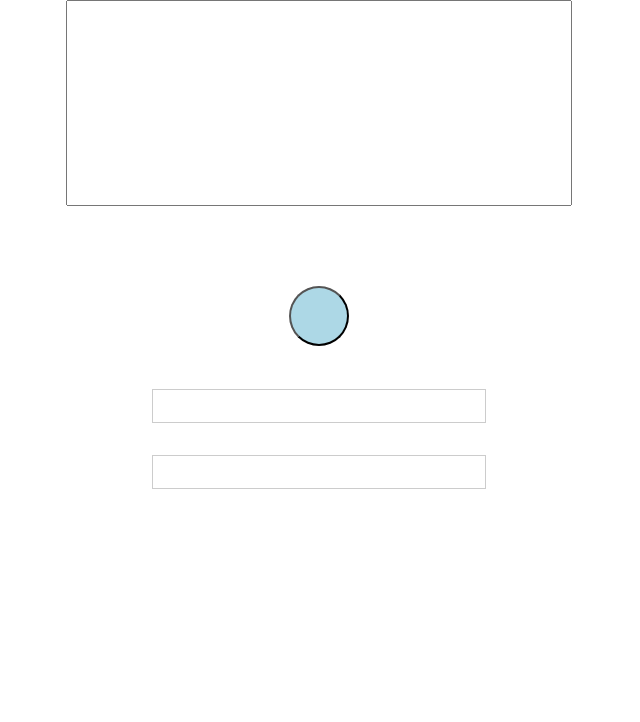
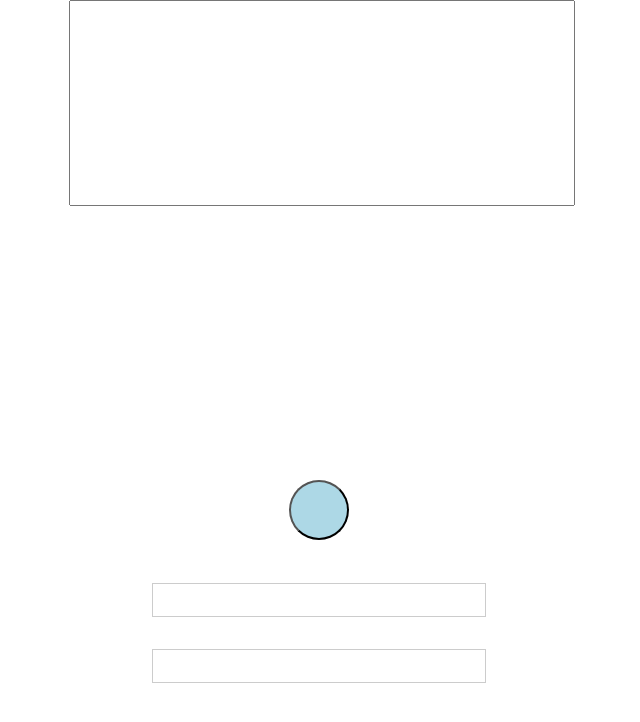
Before and after one commit to jacksonthea/monologue-learner, a React (Create React App) app: page / in a window 1280 px wide. Shown: the top 722 px of the page, without its empty margins (321-961 px from the left). Built offline with nearby package versions, Linux system fonts and the light colour scheme.

Commit message:
small changes

```diff
--- a/src/App.tsx
+++ b/src/App.tsx
@@ -13,8 +13,9 @@ recognition.lang = "en-US";
 
 type Props = {};
 type State = {
-  listening: boolean;
-  monologueText: string;
+  listening: boolean,
+  listeningResult: string,
+  monologueText: string,
 };
 
 class Speech extends Component<Props, State> {
@@ -22,10 +23,9 @@ class Speech extends Component<Props, State> {
     super(props);
     this.state = {
       listening: false,
+      listeningResult: "",
       monologueText: "",
     };
-    // this.toggleListen = this.toggleListen.bind(this);
-    // this.handleListen = this.handleListen.bind(this);
   }
 
   handleChangeMonologueText = (
@@ -109,7 +109,11 @@ class Speech extends Component<Props, State> {
     };
   };
 
+  renderListeningDisplayBox = () => {};
+
   render() {
+    const { listening } = this.state;
+    const textAreaDimensions = { width: 500, height: 200 };
     return (
       <div
         style={{
@@ -119,18 +123,26 @@ class Speech extends Component<Props, State> {
           textAlign: "center",
         }}
       >
-        <textarea
-          id="monologue-text"
-          value={this.state.monologueText}
-          onChange={this.handleChangeMonologueText}
-          style={{ resize: "none", width: 500, height: 200 }}
-        ></textarea>
+        <div style={textAreaDimensions}>
+          <textarea
+            id="monologue-text"
+            value={this.state.monologueText}
+            onChange={this.handleChangeMonologueText}
+            style={{ width: "100%", height: "100%", resize: "none" }}
+            hidden={listening}
+          ></textarea>
+        </div>
+
+        <div style={textAreaDimensions} id="interim">
+
+        </div>
+
         <button
           id="microphone-btn"
           style={{
             width: "60px",
             height: "60px",
-            background: "lightblue",
+            background: listening ? "red" : "lightblue",
             borderRadius: "50%",
             margin: "6em 0 2em 0",
           }}
```
